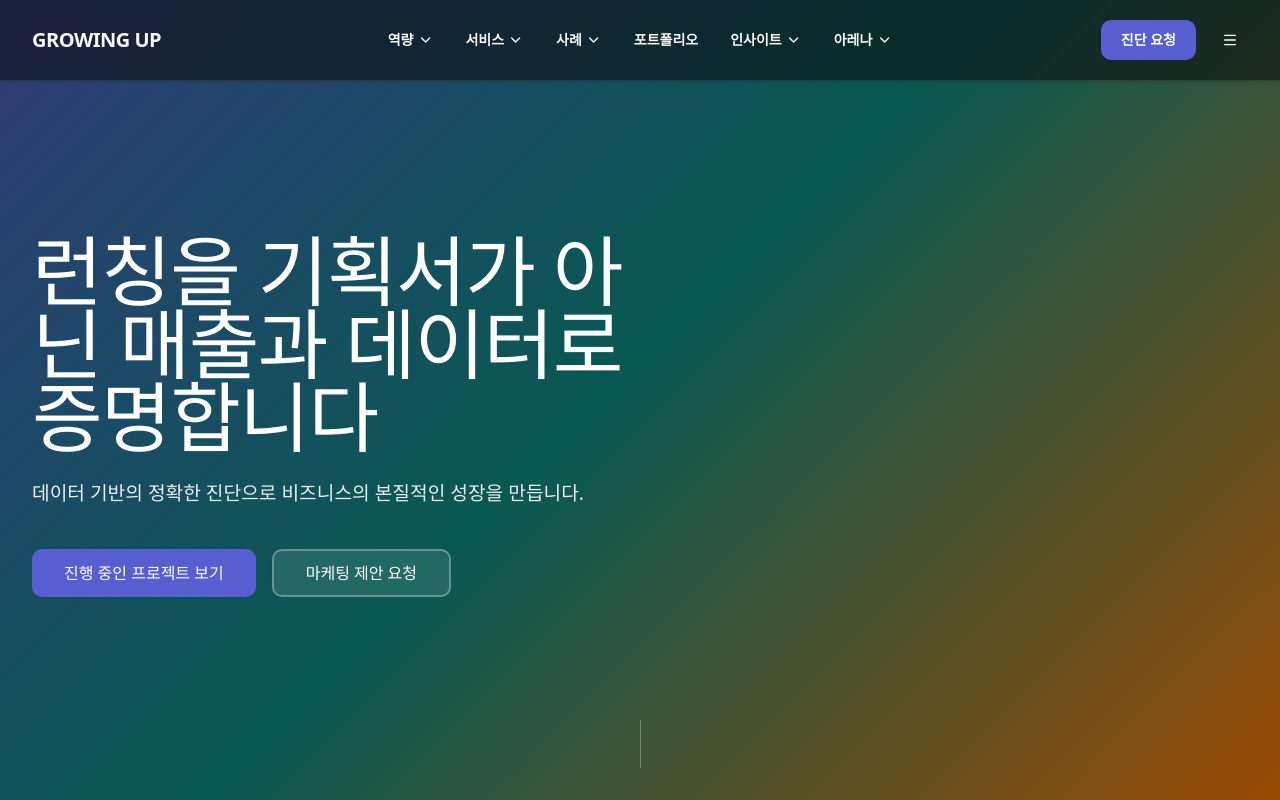
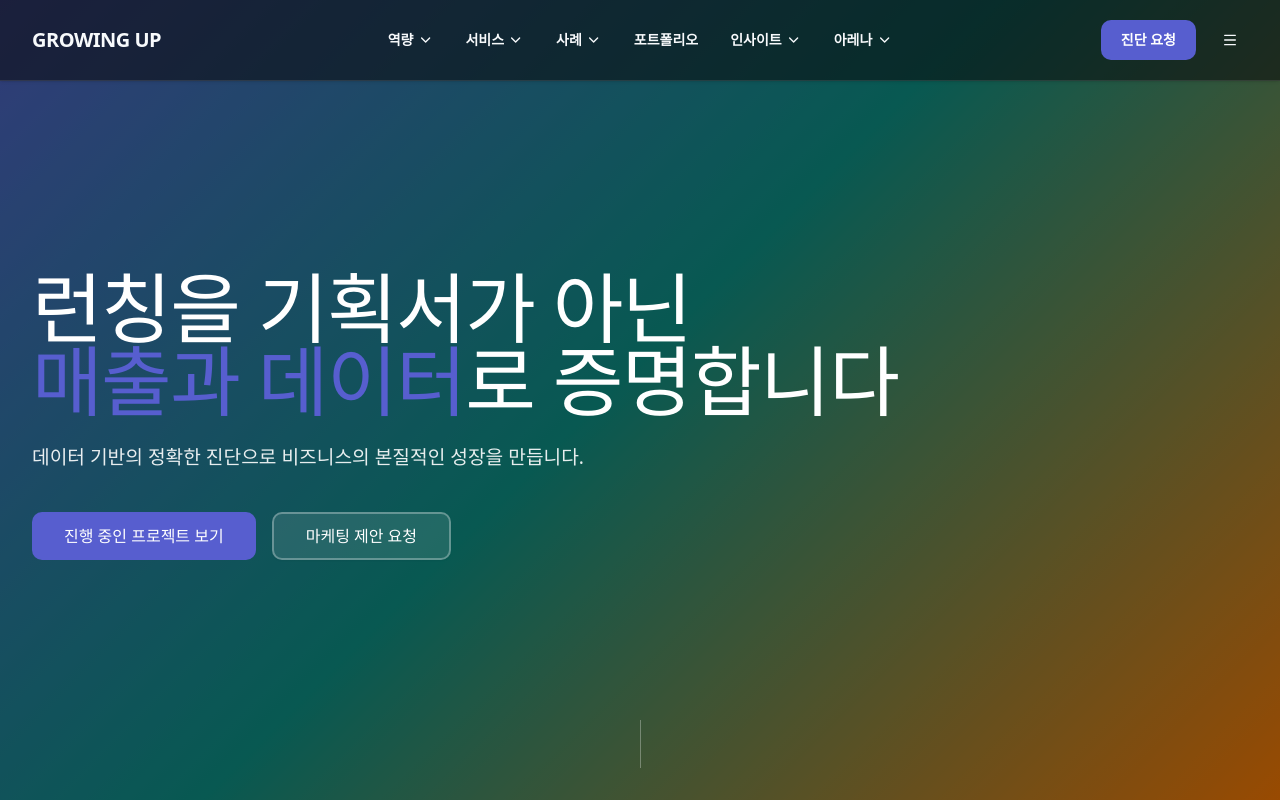
Before and after one commit to Haeseong-Kwon/growingup-homepage, a Next.js app: page / in a window 1280 px wide. Shown: the top 800 px of the page. Built offline with nearby package versions, Linux system fonts and the light colour scheme.

Commit message:
텍스트 포인트 컬러 추가

```diff
--- a/src/app/(site)/capabilities/page.tsx
+++ b/src/app/(site)/capabilities/page.tsx
@@ -245,7 +245,8 @@ export default function CapabilitiesPage() {
     <div className="w-full overflow-x-clip">
       {/* Hero */}
       <VideoHero
-        title="캠페인이 아닌 런칭 시스템을\n설계하고 운영합니다"
+        title="캠페인이 아닌\n런칭 시스템을 설계하고 운영합니다"
+        highlightText="런칭 시스템"
         subtitle="각 단계가 독립적으로 작동하면서도 유기적으로 연결되는 운영 프레임워크로, 측정 가능한 성과를 만듭니다."
         primaryCta={{
           label: "진단 요청",
--- a/src/app/(site)/page.tsx
+++ b/src/app/(site)/page.tsx
@@ -148,7 +148,8 @@ export default function HomePage() {
     <>
       {/* [0] Video Hero - brand palette */}
       <VideoHero
-        title="런칭을 기획서가 아닌 매출과 데이터로\n증명합니다"
+        title="런칭을 기획서가 아닌\n매출과 데이터로 증명합니다"
+        highlightText="매출과 데이터"
         subtitle="데이터 기반의 정확한 진단으로 비즈니스의 본질적인 성장을 만듭니다."
         primaryCta={{
           label: "진행 중인 프로젝트 보기",
--- a/src/components/hero/video-hero.tsx
+++ b/src/components/hero/video-hero.tsx
@@ -9,6 +9,7 @@ import { normalizeNewlines } from "@/lib/text-utils";
 interface VideoHeroProps {
   title: string;
   subtitle: string;
+  highlightText?: string;
   videoSrc?: string;
   primaryCta?: {
     label: string;
@@ -23,6 +24,7 @@ interface VideoHeroProps {
 export function VideoHero({
   title,
   subtitle,
+  highlightText,
   videoSrc = "/hero.mp4",
   primaryCta,
   secondaryCta,
@@ -41,6 +43,57 @@ export function VideoHero({
     speed: 80,
     delay: 500,
   });
+
+  // 타이핑 결과에서 하이라이트 텍스트를 찾아서 색상 적용
+  const renderTitleWithHighlight = (text: string, highlight?: string) => {
+    if (!highlight) {
+      // 하이라이트가 없으면 줄바꿈만 처리
+      return text.split('\n').map((line, index, array) => (
+        <span key={`line-${index}`}>
+          {line}
+          {index < array.length - 1 && <br />}
+        </span>
+      ));
+    }
+
+    // 줄바꿈을 기준으로 분리
+    const lines = text.split('\n');
+
+    return lines.map((line, lineIndex) => {
+      const parts: (string | JSX.Element)[] = [];
+
+      // 하이라이트 텍스트를 찾아서 색상 적용
+      const highlightIndex = line.indexOf(highlight);
+
+      if (highlightIndex !== -1) {
+        // 하이라이트 전 텍스트
+        if (highlightIndex > 0) {
+          parts.push(line.substring(0, highlightIndex));
+        }
+        // 하이라이트 텍스트 (타이핑 중일 수도 있으므로 실제로 표시된 부분만)
+        const highlightedPart = line.substring(highlightIndex, Math.min(highlightIndex + highlight.length, line.length));
+        parts.push(
+          <span key={`highlight-${lineIndex}`} className="text-[var(--brand-primary)]">
+            {highlightedPart}
+          </span>
+        );
+        // 하이라이트 후 텍스트
+        if (highlightIndex + highlight.length < line.length) {
+          parts.push(line.substring(highlightIndex + highlight.length));
+        }
+      } else {
+        // 하이라이트 텍스트가 아직 타이핑되지 않았거나 없는 경우
+        parts.push(line);
+      }
+
+      return (
+        <span key={`line-${lineIndex}`}>
+          {parts}
+          {lineIndex < lines.length - 1 && <br />}
+        </span>
+      );
+    });
+  };
 
   useEffect(() => {
     // 마운트 완료 표시
@@ -122,7 +175,7 @@ export function VideoHero({
                 minHeight: "1em",
               }}
             >
-              {typedTitle}
+              {renderTitleWithHighlight(typedTitle, highlightText)}
               {!isComplete && (
                 <span className="inline-block w-1 h-[0.9em] bg-white ml-1 animate-pulse" />
               )}
```
